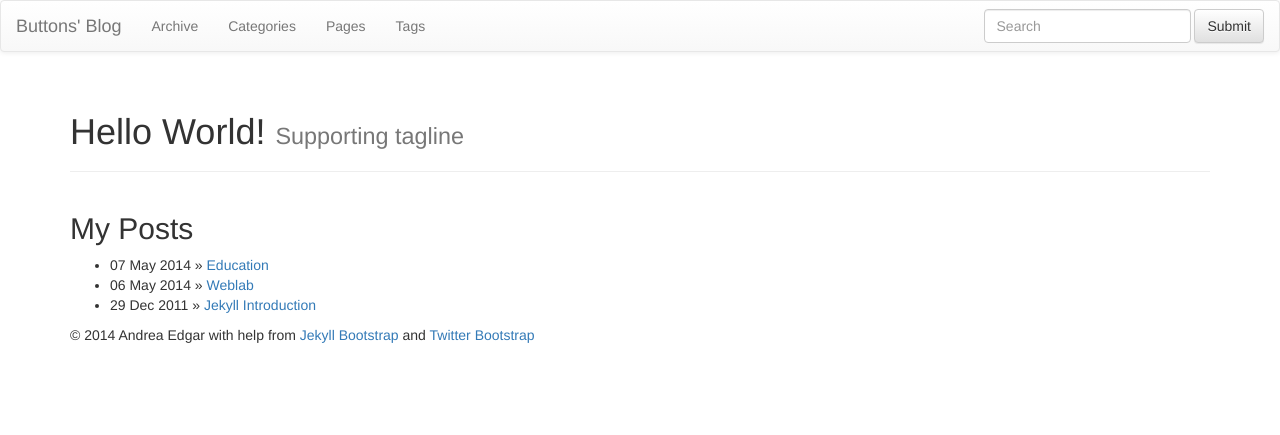
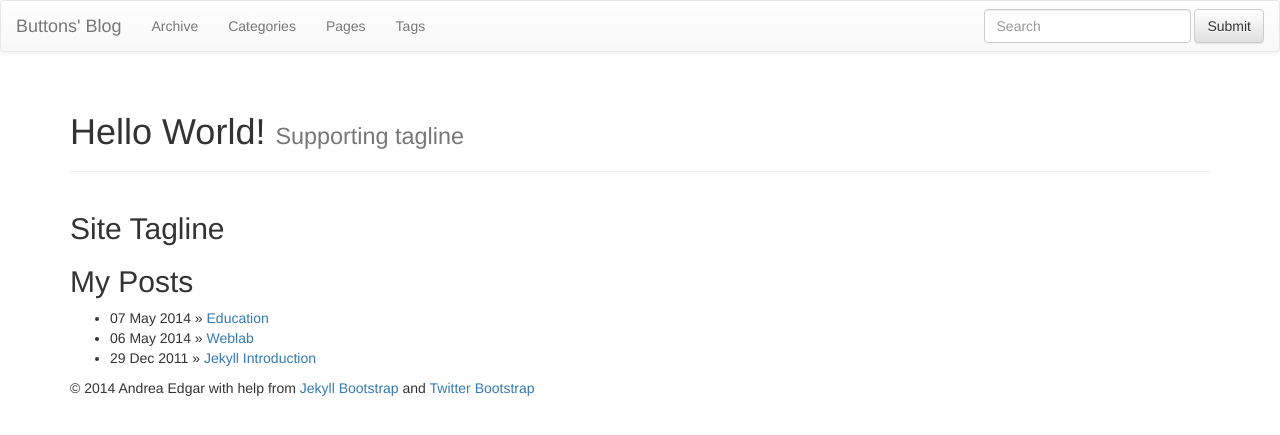
Before and after one commit to x78370/jb, a Jekyll site: the page built from index.md, in a window 1280 px wide. Shown: the top 435 px of the page. Built offline with Jekyll 4.4.1, drawn with Linux system fonts in a browser that asks for light colours; nearby versions of some CDN libraries; library files that are not in the unit come from our copies; Markdown is read by kramdown in place of the engine named in the settings.

Commit message:
adding tagline

```diff
--- a/index.md
+++ b/index.md
@@ -5,6 +5,8 @@ tagline: Supporting tagline
 ---
 {% include JB/setup %}
 
+##{{ site.tagline }}
+
 ## My Posts
 <ul class="posts">
   {% for post in site.posts %}
```
